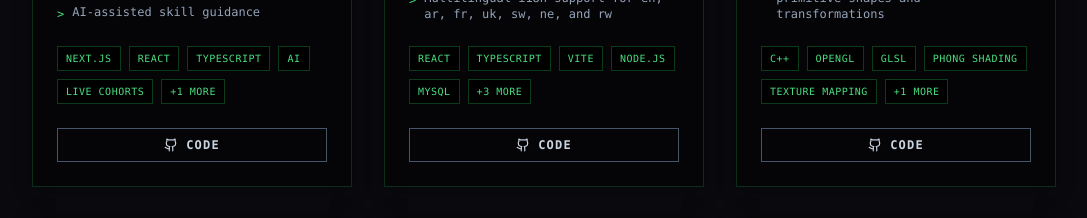
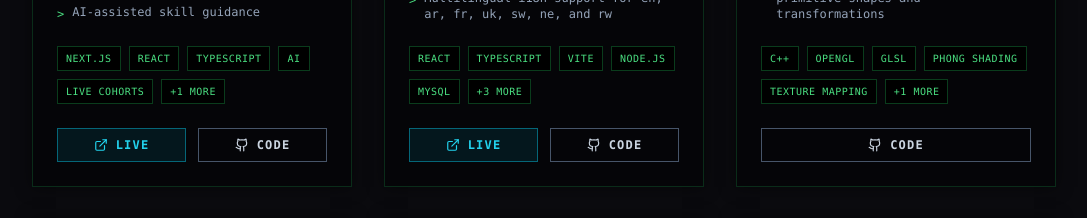
Before and after one commit to Samkwibe/Samuel_kwibe_Porfolio, a React (Vite) app: page / in a window 1280 px wide. Shown: the part 2060-2278 px from the top of the page, without its empty margins (96-1183 px from the left). Built offline with nearby package versions, Linux system fonts and the light colour scheme; grey boxes are pictures that could not be loaded.

Commit message:
Add live project links
Co-authored-by: Cursor <cursoragent@cursor.com>

```diff
--- a/src/data/projects.js
+++ b/src/data/projects.js
@@ -28,7 +28,7 @@ export const projects = [
     tech: ["Next.js", "React", "TypeScript", "AI", "Live Cohorts", "Job Discovery"],
     summary: "Full-stack Next.js platform for personalized learning, job discovery, live cohorts, and community-driven skill building with AI-assisted features.",
     description: "Built SkillRise as a full-stack learning and career platform where users can learn practical skills, get personalized guidance, discover job opportunities, join live cohorts, and build community support. The experience is designed as an alternative to endless scrolling, with AI-assisted features that help learners find relevant paths and take action.",
-    live: "#",
+    live: "https://www.skillrises.tech/",
     code: "https://github.com/Samkwibe",
     image: "/repo_images_bundle/SkillRise.png",
     featured: true,
@@ -48,7 +48,7 @@ export const projects = [
     tech: ["React", "TypeScript", "Vite", "Node.js", "MySQL", "Firebase", "i18n", "AI"],
     summary: "Full-stack React platform connecting refugees in New Hampshire with emergency housing, legal aid, community resources, live translation, and an administrative dashboard.",
     description: "Built Beacon-NH as a student-led React and TypeScript platform grounded in real New Hampshire refugee-admissions context. The app routes visitors to verifiable programs including 211 NH, 603 Legal Aid, NH Legal Assistance, NH DHHS, Ascentria, IINE, NH Food Bank, and other community partners. The stack pairs a Vite SPA with an optional Node and MySQL API plus Firebase for events, chat, authentication, and announcements when configured.",
-    live: "#",
+    live: "https://beacon-nh.vercel.app/",
     code: "https://github.com/Samkwibe",
     image: "/repo_images_bundle/Beacon-NH.png",
     featured: true,
@@ -128,7 +128,7 @@ export const projects = [
     tech: ["React.js", "Firebase", "Firestore", "Firebase Auth", "WCAG 2.1", "HTML5", "CSS3"],
     summary: "Multilingual housing and family wellbeing platform with rent tracking, maintenance requests, document storage, health appointments, medication reminders, emergency alerts, and community resources.",
     description: "Built Family Housing Hub as a full-stack web application to help families manage housing and health in one place. The platform addresses a critical gap in housing assistance services where many tools are English-only, supporting English, Spanish, and Portuguese so language is never a barrier to safe housing. Built with React.js and Firebase Firestore/Auth, it supports 100+ concurrent users with real-time synchronization. I designed and implemented the UI/UX, secure authentication flow, real-time database architecture, accessibility-first interface, and features for rent tracking, maintenance requests, document storage, health appointments, medication reminders, emergency alerts, and community resources.",
-    live: "https://family-housing-hub.onrender.com/",
+    live: "https://family-housing-hub.vercel.app/",
     code: "https://github.com/Samkwibe/Family-Housing-Hub",
     image: "/repo_images_bundle/Family Housing Hub.png",
     featured: true,
@@ -715,7 +715,7 @@ export const projects = [
     tech: ["React", "Web Development", "Portfolio"],
     summary: "Personal portfolio website showcasing projects, skills, and experience.",
     description: "Personal portfolio website built with React to showcase projects, skills, and professional experience. Features responsive design, modern UI/UX, and interactive elements.",
-    live: "#",
+    live: "https://samuel-kwibe-porfolio-sam-s-tech.vercel.app/",
     code: "https://github.com/Samkwibe/Samuel_kwibe_Porfolio",
     image: "/repo_images_bundle/Family Housing Hub.png",
     featured: false,
```
